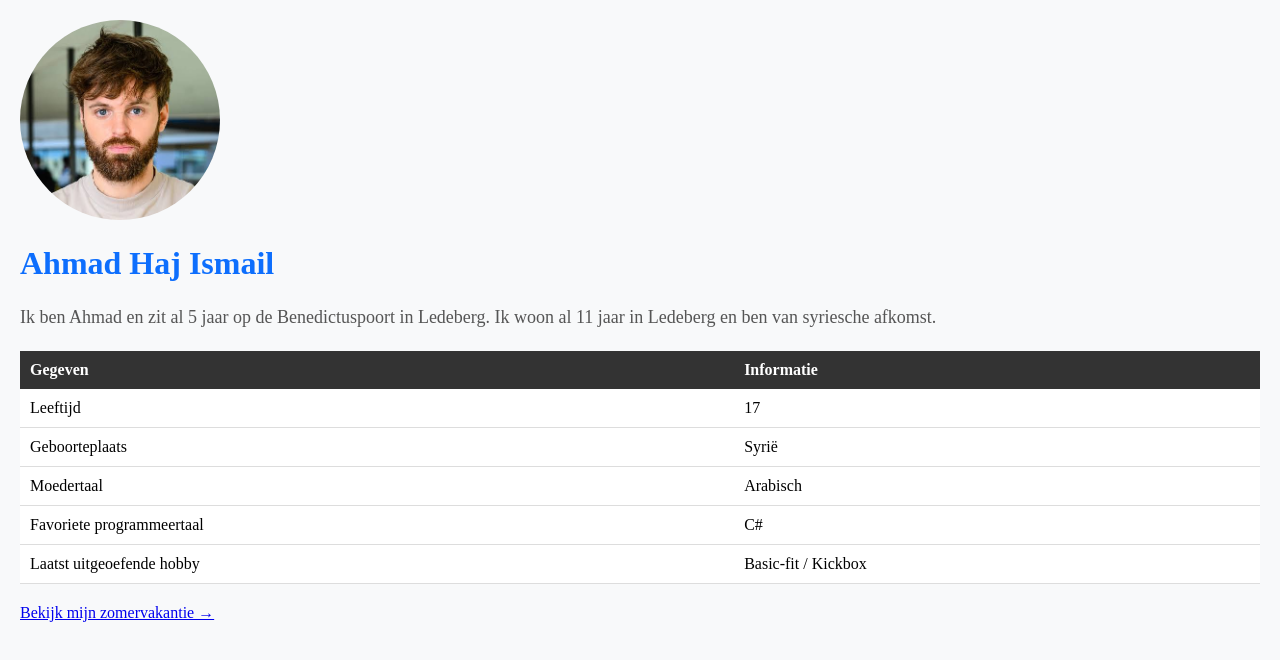
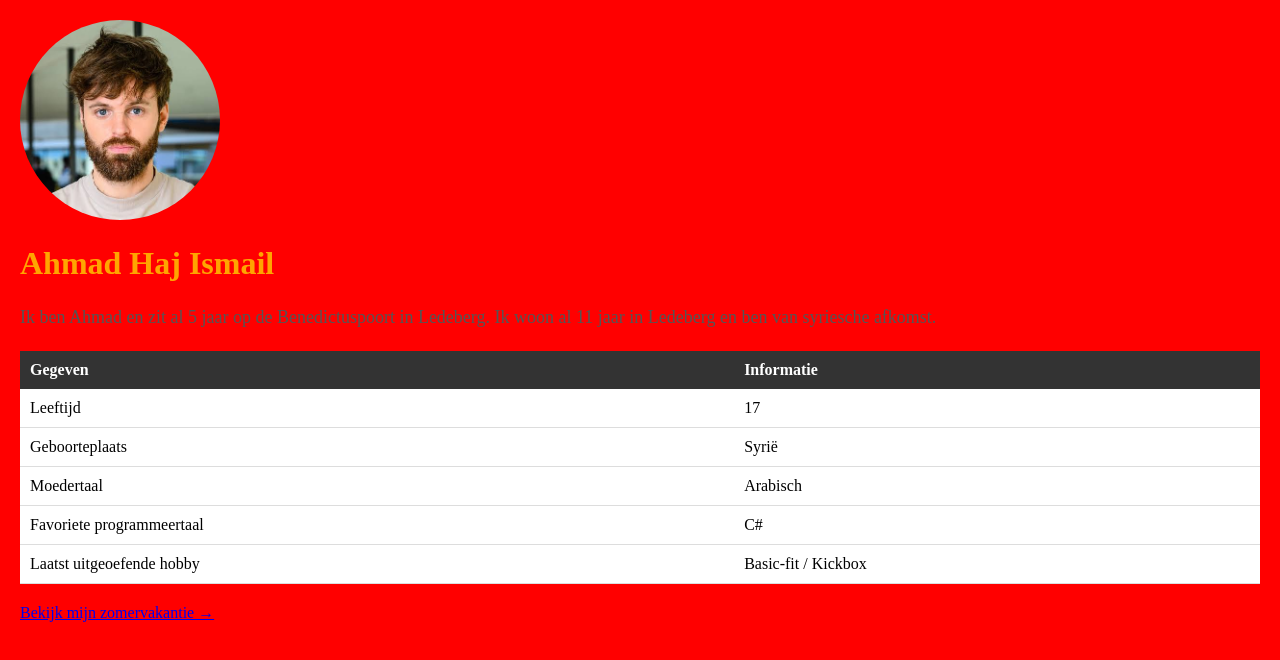
Before and after one commit to ahdtoprr/MyFirstRepo, a plain HTML site: page index.html in a window 1280 px wide. Drawn offline with Linux system fonts and the light colour scheme.

Commit message:
Style Changes Proposal

```diff
--- a/style.css
+++ b/style.css
@@ -1,5 +1,5 @@
 body {
-    background-color: #f8f9fa;
+    background-color: red;
     font: Arial;
     margin: 0;
     padding: 20px;
@@ -26,7 +26,7 @@ body {
 }
 
 h1 {
-    color: #0d6efd;
+    color: orange;
 }
 
 p {
```
